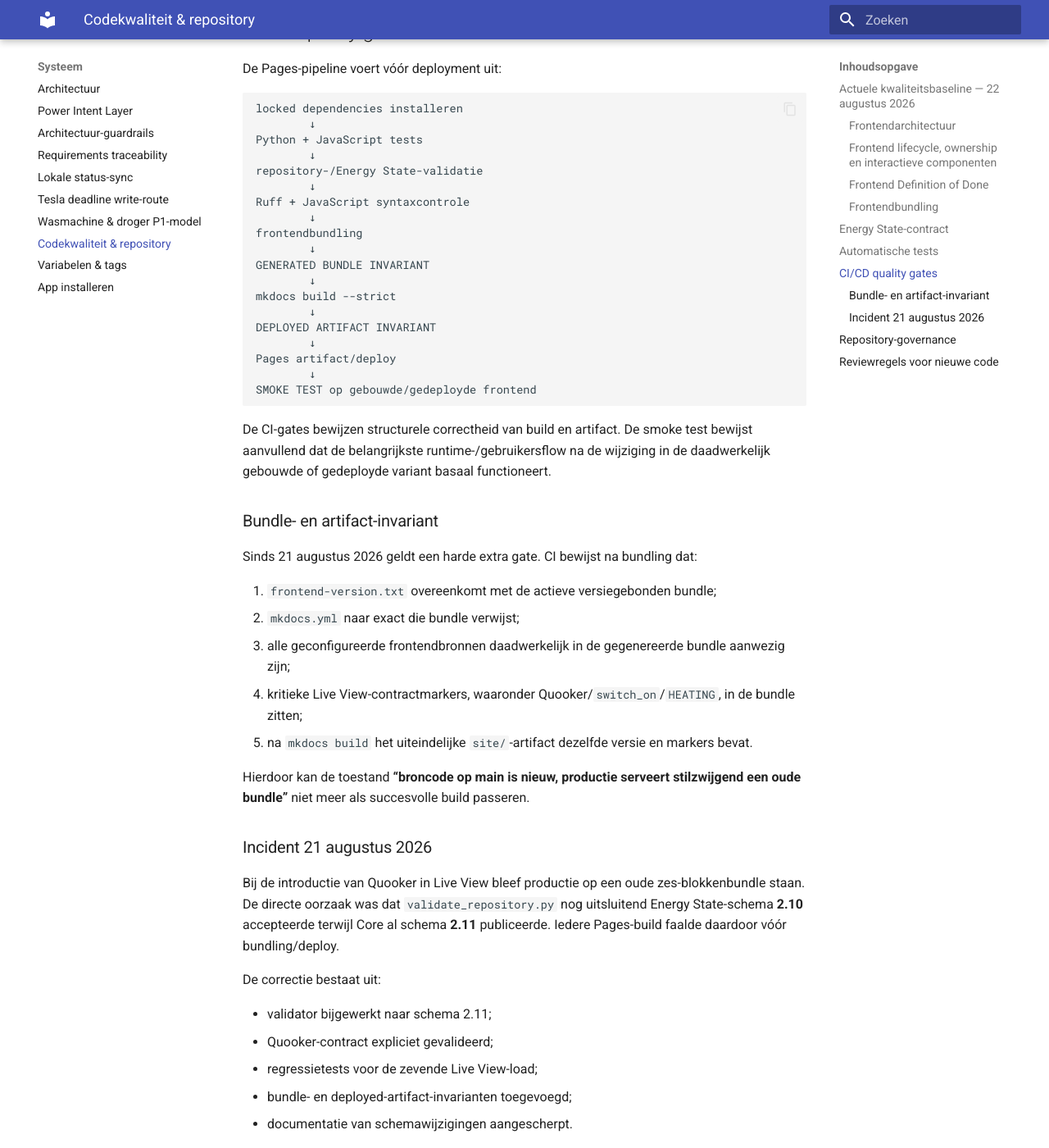
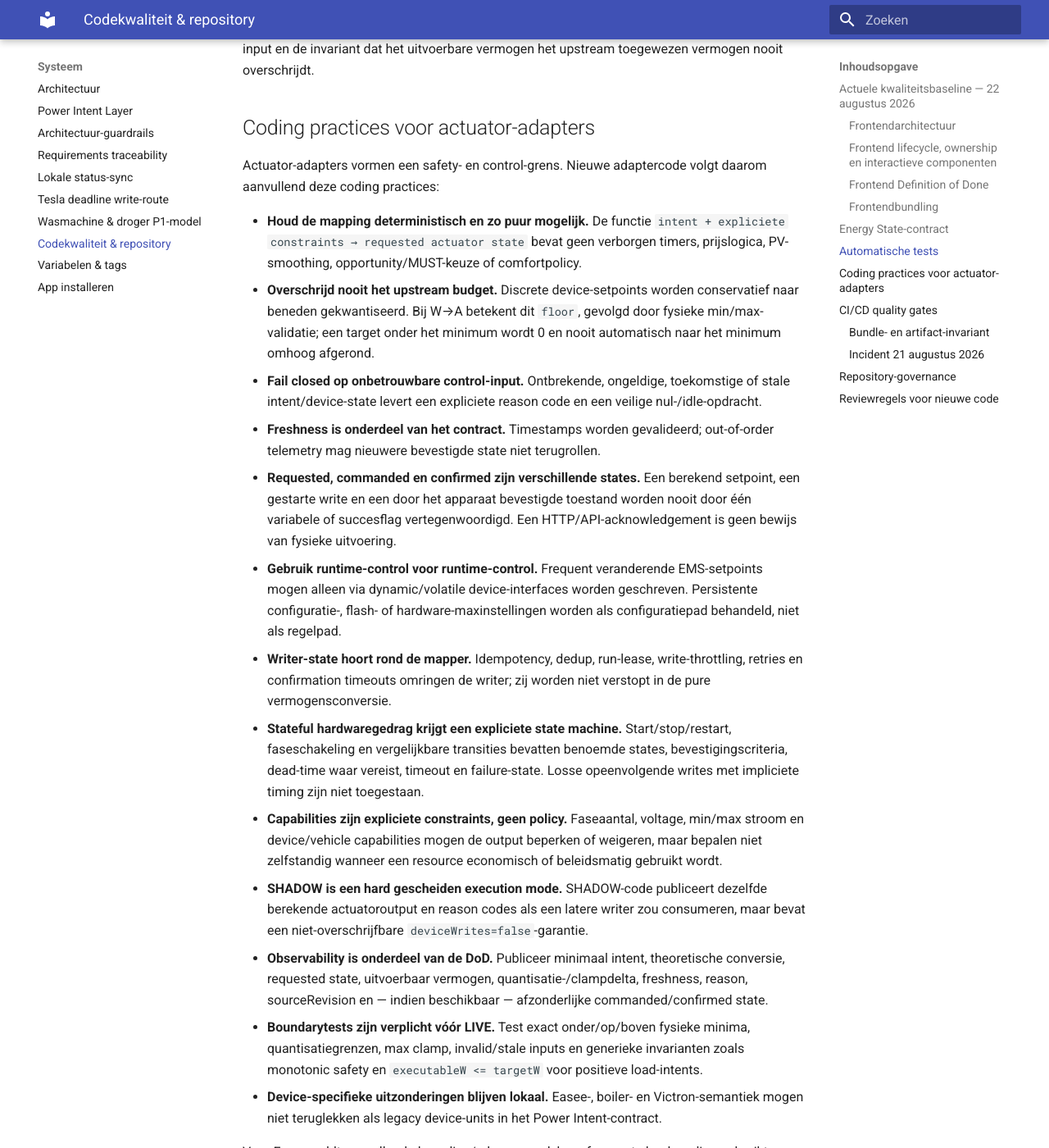
Before and after one commit to OnsKasteeltje/homey-energy-manual, an MkDocs documentation site: the page built from docs/codekwaliteit.md, in a window 1280 px wide and 1400 px high, scrolled down 5400 px. Shown: the whole window at 82% size. Built offline with MkDocs 1.6.1 and Material for MkDocs 9.7.7, drawn with Linux system fonts in a browser that asks for light colours; some of the changed text lies outside the part shown.

Commit message:
Add actuator adapter coding practices

```diff
--- a/docs/codekwaliteit.md
+++ b/docs/codekwaliteit.md
@@ -130,6 +130,28 @@ De repository bevat Python- en JavaScript-tests die vóór een Pages-deployment
 - `EnergyStore` state/error-publicatie;
 - repository- en Energy State-contractvalidatie.
 
+Voor actuator-adapters zijn boundary- en invarianttests verplicht. De EV Power Adapter v0.1 test minimaal het elektrische minimum, quantisatie naar beneden, max-current clamp, stale/invalid input en de invariant dat het uitvoerbare vermogen het upstream toegewezen vermogen nooit overschrijdt.
+
+## Coding practices voor actuator-adapters
+
+Actuator-adapters vormen een safety- en control-grens. Nieuwe adaptercode volgt daarom aanvullend deze coding practices:
+
+- **Houd de mapping deterministisch en zo puur mogelijk.** De functie `intent + expliciete constraints → requested actuator state` bevat geen verborgen timers, prijslogica, PV-smoothing, opportunity/MUST-keuze of comfortpolicy.
+- **Overschrijd nooit het upstream budget.** Discrete device-setpoints worden conservatief naar beneden gekwantiseerd. Bij W→A betekent dit `floor`, gevolgd door fysieke min/max-validatie; een target onder het minimum wordt 0 en nooit automatisch naar het minimum omhoog afgerond.
+- **Fail closed op onbetrouwbare control-input.** Ontbrekende, ongeldige, toekomstige of stale intent/device-state levert een expliciete reason code en een veilige nul-/idle-opdracht.
+- **Freshness is onderdeel van het contract.** Timestamps worden gevalideerd; out-of-order telemetry mag nieuwere bevestigde state niet terugrollen.
+- **Requested, commanded en confirmed zijn verschillende states.** Een berekend setpoint, een gestarte write en een door het apparaat bevestigde toestand worden nooit door één variabele of succesflag vertegenwoordigd. Een HTTP/API-acknowledgement is geen bewijs van fysieke uitvoering.
+- **Gebruik runtime-control voor runtime-control.** Frequent veranderende EMS-setpoints mogen alleen via dynamic/volatile device-interfaces worden geschreven. Persistente configuratie-, flash- of hardware-maxinstellingen worden als configuratiepad behandeld, niet als regelpad.
+- **Writer-state hoort rond de mapper.** Idempotency, dedup, run-lease, write-throttling, retries en confirmation timeouts omringen de writer; zij worden niet verstopt in de pure vermogensconversie.
+- **Stateful hardwaregedrag krijgt een expliciete state machine.** Start/stop/restart, faseschakeling en vergelijkbare transities bevatten benoemde states, bevestigingscriteria, dead-time waar vereist, timeout en failure-state. Losse opeenvolgende writes met impliciete timing zijn niet toegestaan.
+- **Capabilities zijn expliciete constraints, geen policy.** Faseaantal, voltage, min/max stroom en device/vehicle capabilities mogen de output beperken of weigeren, maar bepalen niet zelfstandig wanneer een resource economisch of beleidsmatig gebruikt wordt.
+- **SHADOW is een hard gescheiden execution mode.** SHADOW-code publiceert dezelfde berekende actuatoroutput en reason codes als een latere writer zou consumeren, maar bevat een niet-overschrijfbare `deviceWrites=false`-garantie.
+- **Observability is onderdeel van de DoD.** Publiceer minimaal intent, theoretische conversie, requested state, uitvoerbaar vermogen, quantisatie-/clampdelta, freshness, reason, sourceRevision en — indien beschikbaar — afzonderlijke commanded/confirmed state.
+- **Boundarytests zijn verplicht vóór LIVE.** Test exact onder/op/boven fysieke minima, quantisatiegrenzen, max clamp, invalid/stale inputs en generieke invarianten zoals monotonic safety en `executableW <= targetW` voor positieve load-intents.
+- **Device-specifieke uitzonderingen blijven lokaal.** Easee-, boiler- en Victron-semantiek mogen niet teruglekken als legacy device-units in het Power Intent-contract.
+
+Voor Easee geldt aanvullend als coding/release-regel: hoogfrequente laadregeling gebruikt uitsluitend dynamic/volatile current-control. Automatische 1↔3-faseschakeling is geen stateless uitbreiding van W→A en vereist een afzonderlijk gevalideerde state machine.
+
 ## CI/CD quality gates
 
 De Pages-pipeline voert vóór deployment uit:
@@ -210,6 +232,10 @@ Bij iedere relevante wijziging wordt minimaal gecontroleerd:
 - schemawijziging atomair door alle consumers/validators/tests;
 - regressietest voor kritieke nieuwe logica;
 - geen nieuwe onnodige Homey-polling of dubbele writer;
+- actuator-adapters verhogen nooit een upstream power budget en failen closed op stale/invalid control-input;
+- requested/commanded/confirmed actuatorstate blijft expliciet gescheiden;
+- frequente actuatorwrites gebruiken uitsluitend daarvoor bedoelde runtime/dynamic interfaces;
+- stateful hardwaretransities hebben een expliciete state machine en timeout/failure-semantiek;
 - voor interactieve frontend: expliciet lifecycle-/ownershipcontract en behoud van lokale edit-state;
 - complexe samengestelde views initieel atomair zichtbaar maken en geen zichtbare tussenstates tonen;
 - atomic render niet gebruiken als vervanging voor het structureel consolideren van post-render patches/timers;
```
